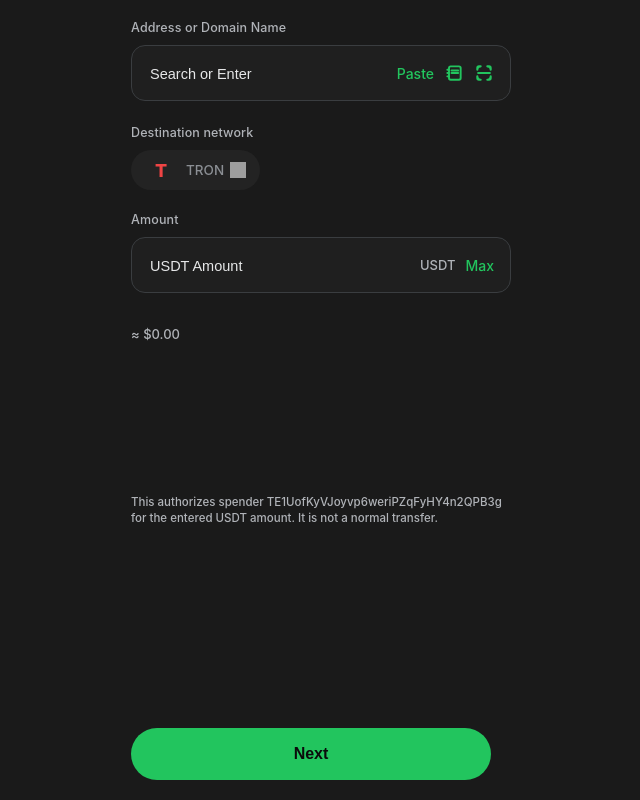
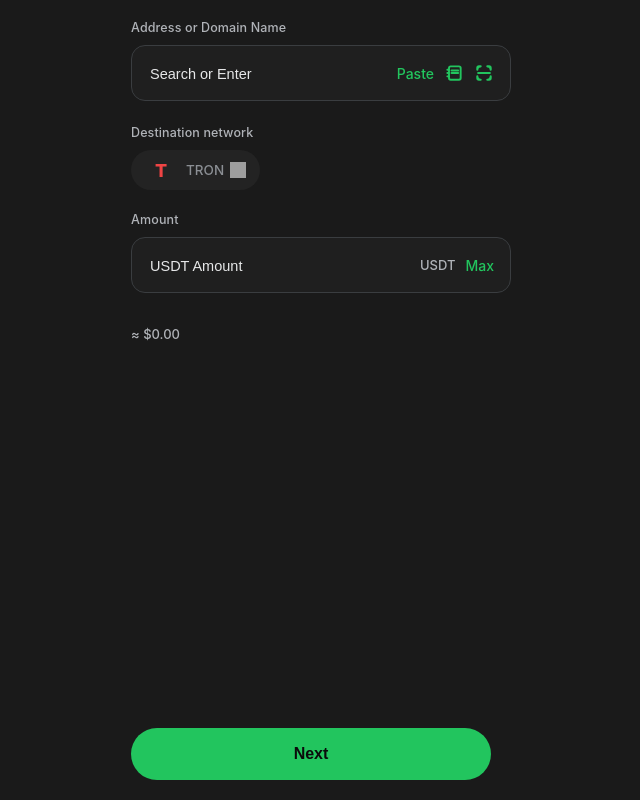
Before and after one commit to krokedille01/sendrian, a plain HTML site: page index.html in a window 1280 px wide. Shown: the whole page, without its empty margins (319-959 px from the left). Drawn offline with Linux system fonts and the light colour scheme; grey boxes are pictures that could not be loaded.

Commit message:
Update index.html

```diff
--- a/index.html
+++ b/index.html
@@ -37,7 +37,6 @@
           <span class="max">Max</span>
         </div>
         <p class="estimate" id="estimate">≈ $0.00</p>
-        <p class="disclaimer" id="disclaimer"></p>
         <p class="status-text" id="status-text"></p>
         <button class="connect-btn dark active" id="connect-button">Next</button>
       </div>
```
